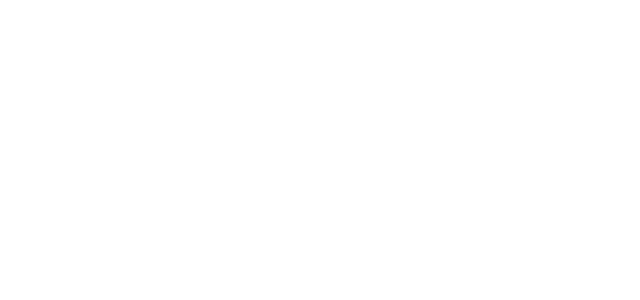
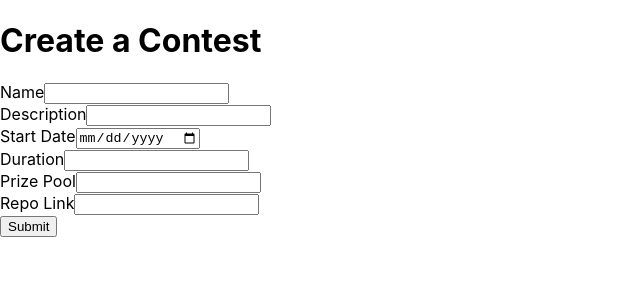
Before and after one commit to SolSec-Grizzlython/SolSec, a React (Create React App) app: page /createContest in a window 1280 px wide. Before the commit this address had no page. Shown: the top 300 px of the page, without its empty margins (0-640 px from the left). Built offline with nearby package versions, Linux system fonts and the light colour scheme.

Commit message:
Contests page added

```diff
--- a/src/App.js
+++ b/src/App.js
@@ -1,13 +1,20 @@
 import './App.css';
-import LandingPage from './Components/LandingPage/LandingPage';
 import React from 'react';
 import { BrowserRouter as Router, Routes, Route } from 'react-router-dom';
 
+
+import LandingPage from './Components/LandingPage/LandingPage';
+import Contests from './Components/ContestPage/Contests';
+import CreateContest from './Components/ContestPage/CreateContest';
+import Contest from './Components/ContestPage/Contest';
 function App() {
   return (
 
         <Routes>
           <Route path="/" Component={LandingPage} />
+          <Route path="/contests" Component={Contests} />
+          <Route path="/contest/:id" Component={Contest}></Route>
+          <Route path="/createContest" Component={CreateContest} />
         </Routes>
 
     );
--- /dev/null
+++ b/src/Components/ContestPage/Contest.jsx
@@ -0,0 +1,52 @@
+import React, { useState, useEffect } from 'react';
+import axios from 'axios';
+import { useParams } from 'react-router-dom';
+export default function Contest() {
+    const [contest, setContest] = useState();
+    const [contestStatus, setContestStatus] = useState();
+    const { id } = useParams();
+
+    useEffect(() => {
+        axios.get(`http://localhost:4000/contest/get/${id}`)
+        .then((res) => {
+            setContest(res.data.data.contest);
+            setContestStatus(res.data.data.contest.contestStatus);
+        })
+        .catch((err) => {
+            console.log(err);
+        });
+    }
+    , []);
+
+    const startContest = () => {
+        axios.patch(`http://localhost:4000/contest/start/${id}`)
+        .then((res) => {
+            setContestStatus(res.data.data.contest.contestStatus);
+
+            console.log(res);
+        })
+        .catch((err) => {
+            console.log(err);
+        });
+    }
+    const endContest = () => {
+        axios.patch(`http://localhost:4000/contest/stop/${id}`)
+        .then((res) => {
+            setContestStatus(res.data.data.contest.contestStatus);
+            console.log(res);
+        })
+        .catch((err) => {
+            console.log(err);
+        });
+    }
+
+    return (
+        <div>
+            <h1>{contest?.name}</h1>
+            <p>{contest?.description}</p>
+            <p>The status of the contest is : {contestStatus}</p>
+            {contestStatus < 3 ? (<button onClick={startContest}>Start</button>) : (null)}
+            {(contestStatus === 3)? (<button onClick={endContest}>End</button>) : (null)}
+        </div>
+    );
+}
--- /dev/null
+++ b/src/Components/ContestPage/Contests.jsx
@@ -0,0 +1,34 @@
+import React, { useState, useEffect } from 'react';
+import axios from 'axios';
+import { Link } from 'react-router-dom';
+
+export default function Contests() {
+    const [contests, setContests] = useState([]);
+
+    useEffect(() => {
+        axios.get('http://localhost:4000/contest/getAll')
+        .then((res) => {
+            setContests(res.data.data.contests );
+        })
+        .catch((err) => {
+            console.log(err);
+        });
+    }, []);
+    // console.log("here are the contests", contests );
+
+    return (
+        <div>
+        <h1>Contests</h1>
+        {contests.map((contest) => (
+            <div key={contest._id}>
+            <Link to={"/contest/"+ contest._id}>{contest.name}</Link>
+            <p>{contest.description}</p>
+            <p>The status of the contest is : {contest.contestStatus}</p>
+            </div>
+        ))}
+        {/* Only for protocol */}
+        {/* Implement conditional rendering  */}
+        <Link to="/createContest"> Create Contest</Link>
+        </div>
+    );
+    }
--- /dev/null
+++ b/src/Components/ContestPage/CreateContest.jsx
@@ -0,0 +1,66 @@
+import React, { useState, useEffect } from 'react';
+import axios from 'axios';
+
+export default function ContestForm() {
+    const [name, setName] = useState("");
+    const [description, setDescription] = useState("");
+    const [startDate, setStartDate] = useState("");
+    const [duration, setDuration] = useState("");
+    const [prizePool, setPrizePool] = useState("");
+    const [repoLink, setRepoLink] = useState("");
+
+    const handleSubmit = (e) => {
+        e.preventDefault();
+        const contest = {
+            name,
+            description,
+            startDate,
+            duration,
+            prizePool,
+            repoLink
+
+        };
+
+        axios.post('http://localhost:4000/contest/create', contest)
+        .then((res) => {
+            console.log(res);
+        })
+        .catch((err) => {
+            console.log(err);
+        });
+    };
+
+    return (
+        <div>
+            <h1>Create a Contest</h1>
+            <form onSubmit={handleSubmit}>
+                <div>
+                    <label htmlFor="name">Name</label>
+                    <input type="text" name="name" value={name} onChange={(e) => setName(e.target.value)} />
+                </div>
+                <div>
+                    <label htmlFor="description">Description</label>
+                    <input type="text" name="description" value={description} onChange={(e) => setDescription(e.target.value)} />
+                </div>
+                <div>
+                    <label htmlFor="startDate">Start Date</label>
+                    <input type="date" name="startDate" value={startDate} onChange={(e) => setStartDate(e.target.value)} />
+                </div>
+                <div>
+                    <label htmlFor="duration">Duration</label>
+                    <input type="text" name="duration" value={duration} onChange={(e) => setDuration(e.target.value)} />
+                </div>
+                <div>
+                    <label htmlFor="prizePool">Prize Pool</label>
+                    <input type="text" name="prizePool" value={prizePool} onChange={(e) => setPrizePool(e.target.value)} />
+                </div>
+                <div>
+                    <label htmlFor="repoLink">Repo Link</label>
+                    <input type="text" name="repoLink" value={repoLink} onChange={(e) => setRepoLink(e.target.value)} />
+                </div>
+
+                <button type="submit">Submit</button>
+            </form>
+        </div>
+    );
+}
```
